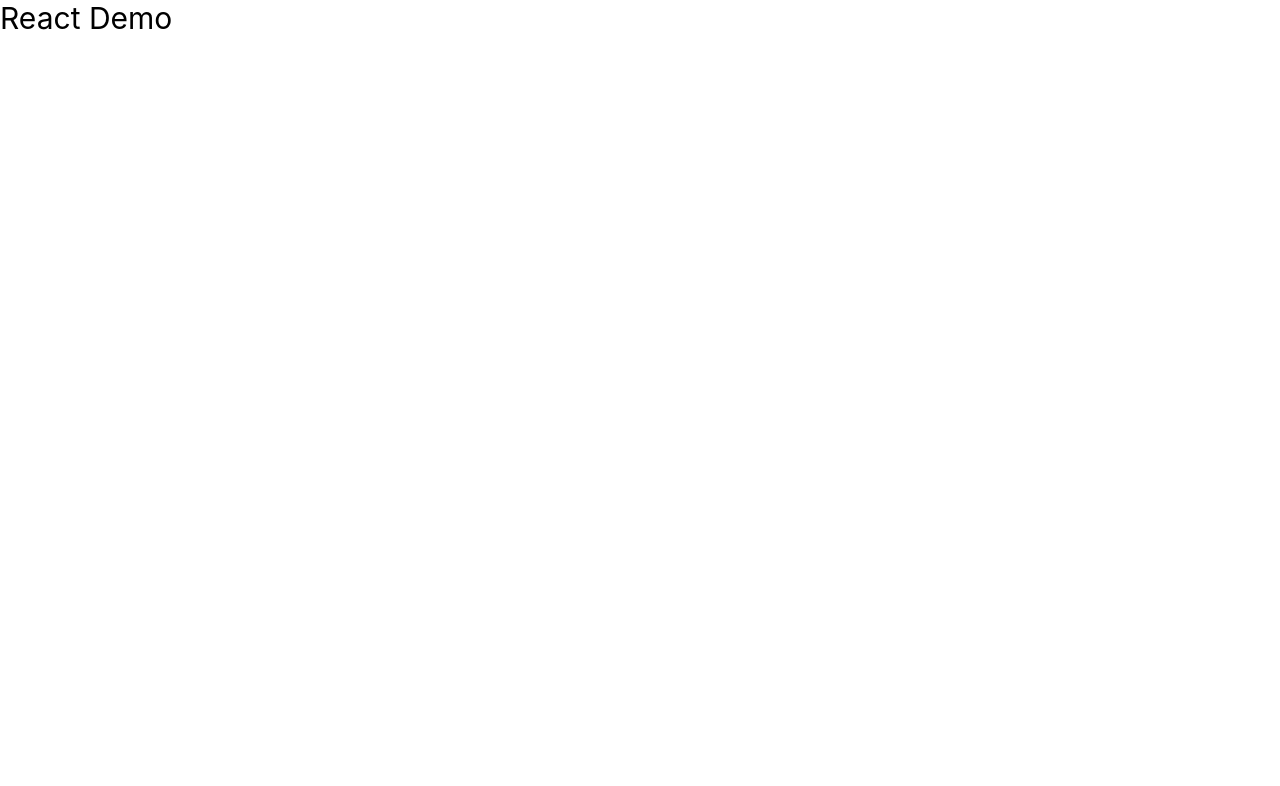
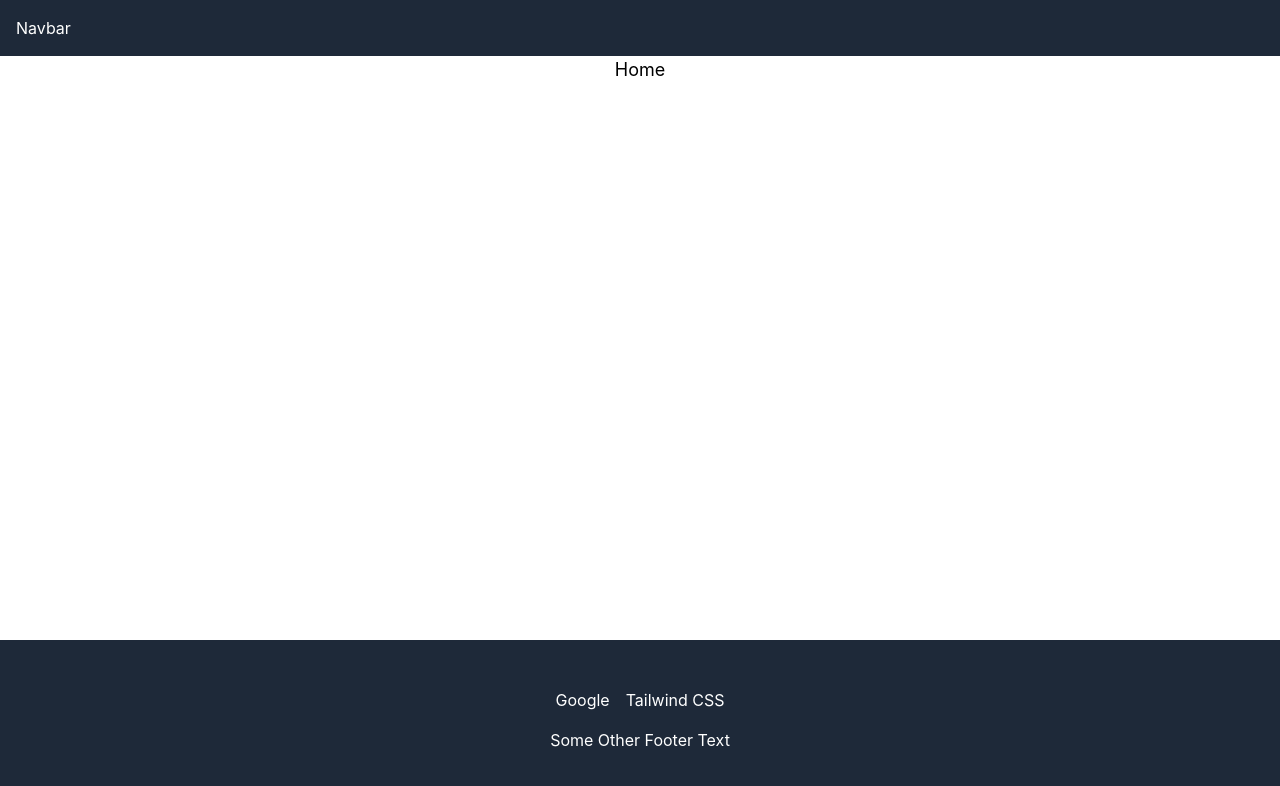
Before and after one commit to seangca/ReactDemo, a React (Vite) app: page / in a window 1280 px wide. Shown: the top 786 px of the page. Built offline with nearby package versions, Linux system fonts and the light colour scheme.

Commit message:
second commit, initialized basic components

```diff
--- a/src/App.jsx
+++ b/src/App.jsx
@@ -1,8 +1,14 @@
+import Navbar from "./common/Navbar"
+import Home from "./pages/Home"
+import Footer from "./common/Footer"
+
 function App() {
   return (
-    <>
-      <h1 className="text-3xl">React Demo</h1>
-    </>
+    <div className="h-screen">
+      <Navbar />
+      <Home />
+      <Footer />
+    </div>
   )
 }
 
--- /dev/null
+++ b/src/common/Footer.jsx
@@ -0,0 +1,21 @@
+
+
+export default function Footer() {
+    return (
+        <div className="bg-gray-800 text-white p-4 h-[calc(20vh)] sticky top-[100vh]">
+            <div className="w-full h-full flex flex-col justify-center items-center">
+                <div className="flex flex-row justify-center items-center">
+                    <span className="text-lg">
+                    </span>
+                    <a href="https://google.com" className="m-2">Google</a>
+                    <a href="https://tailwindcss.com" className="m-2">Tailwind CSS</a>
+                </div>
+                <div className="flex flex-row justify-center p-2">
+                    <span className="text-white">
+                      Some Other Footer Text
+                    </span>
+                </div>
+            </div>
+        </div>
+    )
+}
--- /dev/null
+++ b/src/common/Navbar.jsx
@@ -0,0 +1,7 @@
+
+
+export default function Navbar() {
+  return (
+    <div className="bg-gray-800 text-white p-4">Navbar</div>
+  )
+}
--- a/src/index.css
+++ b/src/index.css
@@ -1 +1,8 @@
 @import 'tailwindcss';
+
+@layer base {
+  body {
+    margin: 0;
+    padding: 0;
+  }
+}
--- /dev/null
+++ b/src/pages/Contact.jsx
@@ -0,0 +1,7 @@
+
+
+export default function Contact() {
+  return (
+    <div>Contact</div>
+  )
+}
--- /dev/null
+++ b/src/pages/Events.jsx
@@ -0,0 +1,7 @@
+
+
+export default function Events() {
+  return (
+    <div>Events</div>
+  )
+}
--- /dev/null
+++ b/src/pages/Home.jsx
@@ -0,0 +1,13 @@
+
+
+export default function Home() {
+  return (
+    <div className="flex flex-col justify-center">
+        <div className="flex flex-row justify-center items-center h-full">
+           <span className="text-lg">
+            Home
+           </span>
+        </div>
+    </div>
+  )
+}
```
